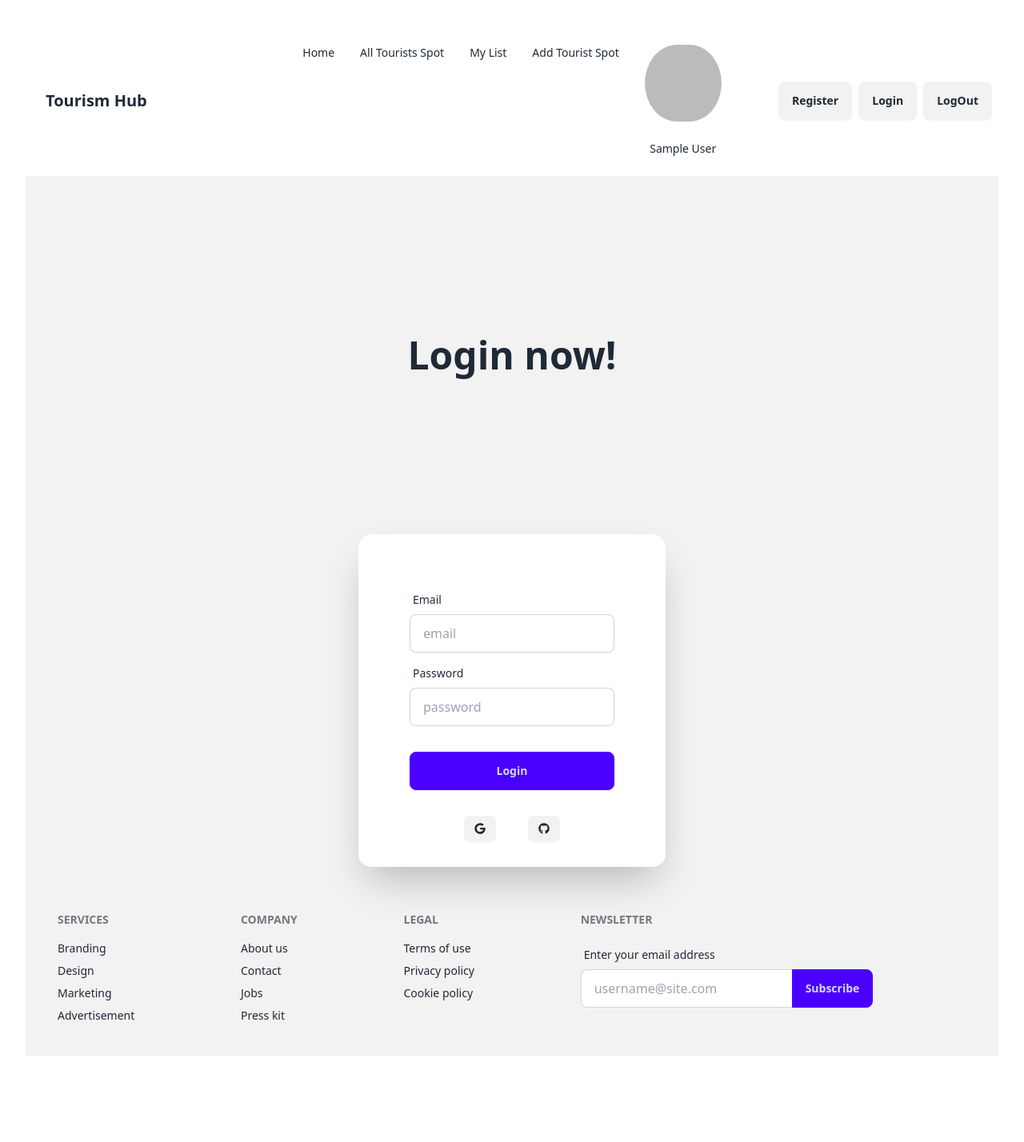
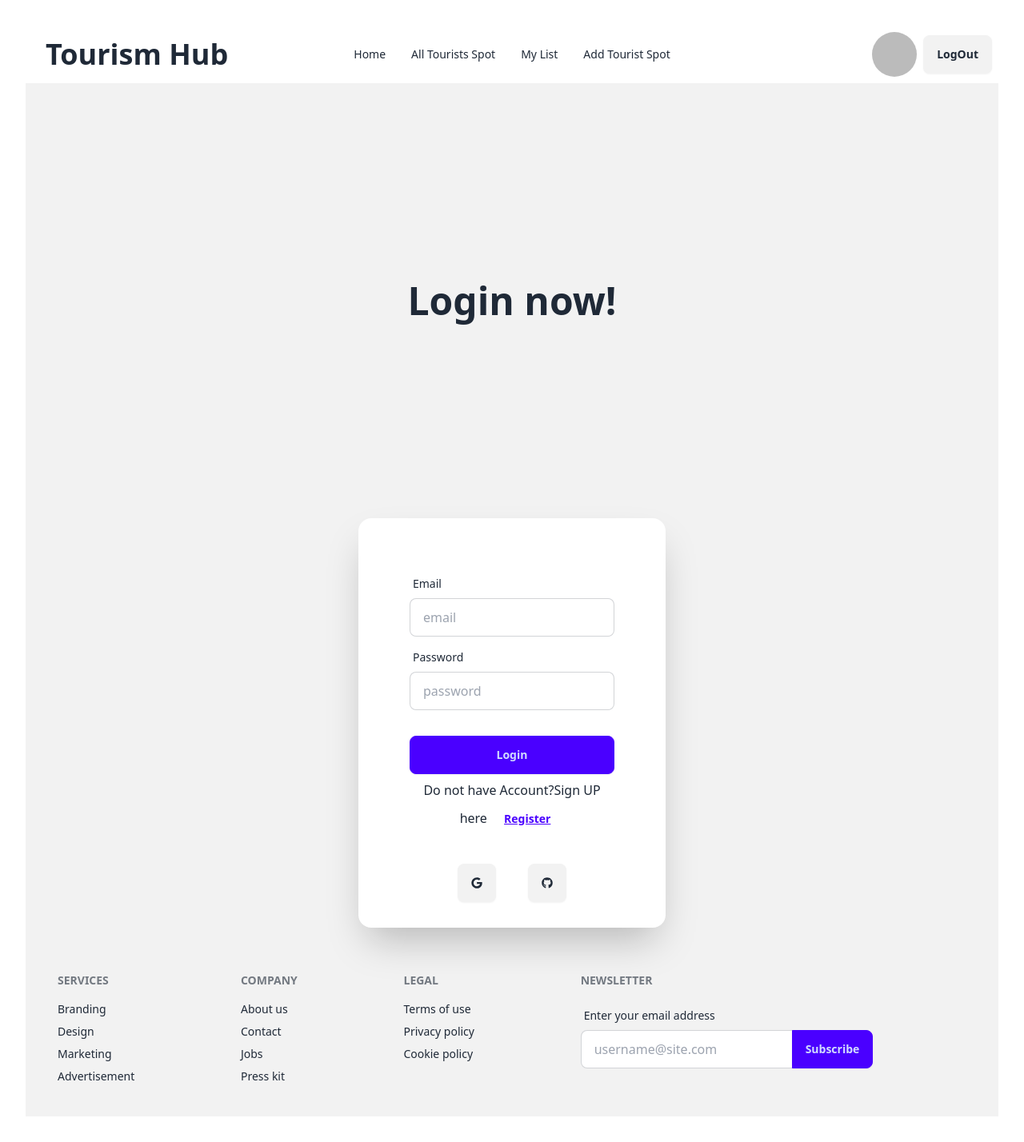
Before and after one commit to asifalam515/tourism_hub_client, a React (Vite) app: page /login in a window 1280 px wide. Shown: the whole page at 80% size. Before the commit the page ends 1352 px from the top, so only its background shows below. Built offline with nearby package versions, Linux system fonts and the light colour scheme; no server answers; sample sign-in values are in the browser's storage.

Commit message:
provider login working fine

```diff
--- a/src/components/AddSpot.jsx
+++ b/src/components/AddSpot.jsx
@@ -163,7 +163,7 @@ const AddSpot = () => {
           <input
             name="email"
             type="email"
-            placeholder="Visitors"
+            placeholder="user email"
             className="input input-bordered"
           />
         </div>
--- a/src/components/Home.jsx
+++ b/src/components/Home.jsx
@@ -1,7 +1,11 @@
 import { useLoaderData } from "react-router-dom";
 import TouristSpot from "./TouristSpot";
+import { useContext } from "react";
+import { AuthContext } from "../providers/AuthProviders";
 
 const Home = () => {
+  const { user } = useContext(AuthContext);
+  console.log(user);
   const loadedData = useLoaderData();
 
   return (
--- a/src/components/Login.jsx
+++ b/src/components/Login.jsx
@@ -11,7 +11,7 @@ import {
   signInWithPopup,
 } from "firebase/auth";
 import app from "../firebase/firebase.config";
-import { useNavigate } from "react-router-dom";
+import { Link, useNavigate } from "react-router-dom";
 
 const Login = () => {
   const { loggedInUser, setPhoto, user, setName } = useContext(AuthContext);
@@ -120,15 +120,23 @@ const Login = () => {
               <div className="form-control mt-6">
                 <button className="btn btn-primary">Login</button>
               </div>
+              <div>
+                <h1>
+                  Do not have Account?Sign UP here{" "}
+                  <Link className="btn btn-link" to="/register">
+                    Register
+                  </Link>{" "}
+                </h1>
+              </div>
             </form>
             {/*
             login Using github and google
             */}
             <div className="flex justify-center items-center gap-10">
-              <button onClick={handleGoogleLogin} className="btn btn-sm">
+              <button onClick={handleGoogleLogin} className="btn ">
                 <FaGoogle />
               </button>
-              <button onClick={handleGithubLogin} className="btn btn-sm">
+              <button onClick={handleGithubLogin} className="btn ">
                 <FaGithub />
               </button>
             </div>
--- a/src/components/Navbar.jsx
+++ b/src/components/Navbar.jsx
@@ -31,13 +31,6 @@ const Navbar = () => {
       <li>
         <NavLink to="/addspot">Add Tourist Spot</NavLink>
       </li>
-
-      {user && (
-        <li className="flex items-center gap-2">
-          <img src={photo} alt="User" className="w-15 h-15 rounded-full" />
-          <h1>{name}</h1>
-        </li>
-      )}
     </>
   );
   return (
@@ -68,21 +61,42 @@ const Navbar = () => {
               {navLinks}
             </ul>
           </div>
-          <a className="btn btn-ghost text-xl">Tourism Hub</a>
+          <Link to="/" className="btn btn-ghost text-4xl">
+            Tourism Hub
+          </Link>
         </div>
         <div className="navbar-center hidden lg:flex">
           <ul className="menu menu-horizontal px-1">{navLinks}</ul>
         </div>
         <div className="navbar-end gap-2">
+          {user ? (
+            <>
+              <li className="flex items-center gap-2">
+                <div className="group relative">
+                  <img
+                    src={photo}
+                    alt="User"
+                    className="w-15 h-14 rounded-full"
+                  />
+                  <h1 className="absolute left-1/2 transform -translate-x-1/2 mt-2 bg-gray-800 text-white text-sm rounded-lg px-2 py-1 opacity-0 group-hover:opacity-100 transition-opacity duration-300">
+                    {name}
+                  </h1>
+                </div>
+              </li>
+              <button onClick={handleLogOut} className="btn">
+                LogOut
+              </button>
+            </>
+          ) : (
+            <>
               <Link to="/register" className="btn">
                 Register
               </Link>
               <Link to="/login" className="btn">
                 Login
               </Link>
-          <button onClick={handleLogOut} className="btn">
-            LogOut
-          </button>
+            </>
+          )}
         </div>
       </div>
     </div>
--- a/src/components/Register.jsx
+++ b/src/components/Register.jsx
@@ -2,10 +2,9 @@ import { useContext } from "react";
 import { Link } from "react-router-dom";
 import Swal from "sweetalert2";
 import { AuthContext } from "../providers/AuthProviders";
-import { EmailAuthCredential } from "firebase/auth";
 
 const Register = () => {
-  const { createUser, setName, setPhoto } = useContext(AuthContext);
+  const { createUser, setName, setPhoto, user } = useContext(AuthContext);
   const handleRegister = (e) => {
     e.preventDefault();
     const form = e.target;
@@ -22,19 +21,21 @@ const Register = () => {
       });
     }
     // new User
+    const newUser = {
+      name,
+      email,
+      password,
+      photo,
+    };
 
     //  create your account
     createUser(email, password, photo, name)
       .then((result) => {
         // new user has been created here we will send it to DB
-        setName(result.user.displayName);
-        setPhoto(result.user.photoURL);
-        const newUser = {
-          name,
-          email,
-          password,
-          photo,
-        };
+
+        // setName(user.displayName);
+        // setPhoto(user.photoURL);
+
         fetch("http://localhost:5000/user", {
           method: "POST",
           headers: {
@@ -51,6 +52,7 @@ const Register = () => {
               title: "Created",
               text: "New User Created",
             });
+            // set the user image and photo
           });
         form.reset();
       })
--- a/src/main.jsx
+++ b/src/main.jsx
@@ -10,6 +10,7 @@ import Login from "./components/Login.jsx";
 import AddSpot from "./components/AddSpot.jsx";
 import Home from "./components/Home.jsx";
 import AuthProviders from "./providers/AuthProviders.jsx";
+import PrivateRoutes from "./routes/PrivateRoutes.jsx";
 const router = createBrowserRouter([
   {
     path: "/",
@@ -28,7 +29,11 @@ const router = createBrowserRouter([
       },
       {
         path: "/addspot",
-        element: <AddSpot></AddSpot>,
+        element: (
+          <PrivateRoutes>
+            <AddSpot></AddSpot>
+          </PrivateRoutes>
+        ),
       },
     ],
   },
--- a/src/providers/AuthProviders.jsx
+++ b/src/providers/AuthProviders.jsx
@@ -31,25 +31,15 @@ const AuthProviders = ({ children }) => {
 
   //   log out
   const loggedOut = () => {
-    setLoading(true);
     setName("");
     setPhoto("");
     return signOut(auth);
   };
-  // auth observer by onAuthStateChanged
-  // useEffect(() => {
-  //   const unsubscribe = onAuthStateChanged(auth, (currentUser) => {
-  //     setUser(currentUser);
-  //     console.log("current value of the user is ", currentUser);
-  //     setLoading(false);
-  //   });
-  //   return () => {
-  //     unsubscribe();
-  //   };
-  // }, []);
+
   useEffect(() => {
     const unsubscribe = onAuthStateChanged(auth, (currentUser) => {
       if (currentUser) {
+        setLoading(false);
         setUser(currentUser);
         setName(currentUser.displayName);
         setPhoto(currentUser.photoURL);
--- /dev/null
+++ b/src/routes/PrivateRoutes.jsx
@@ -0,0 +1,18 @@
+import React, { useContext } from "react";
+import { AuthContext } from "../providers/AuthProviders";
+import { Navigate } from "react-router-dom";
+
+const PrivateRoutes = ({ children }) => {
+  const { user, loading } = useContext(AuthContext);
+  if (!user) {
+    return <Navigate to="/login"></Navigate>;
+  }
+  if (loading) {
+    return <span className="loading loading-spinner text-error"></span>;
+  }
+  if (user) {
+    return children;
+  }
+};
+
+export default PrivateRoutes;
```
Lines whose indentation alone changed are shown as unchanged.
